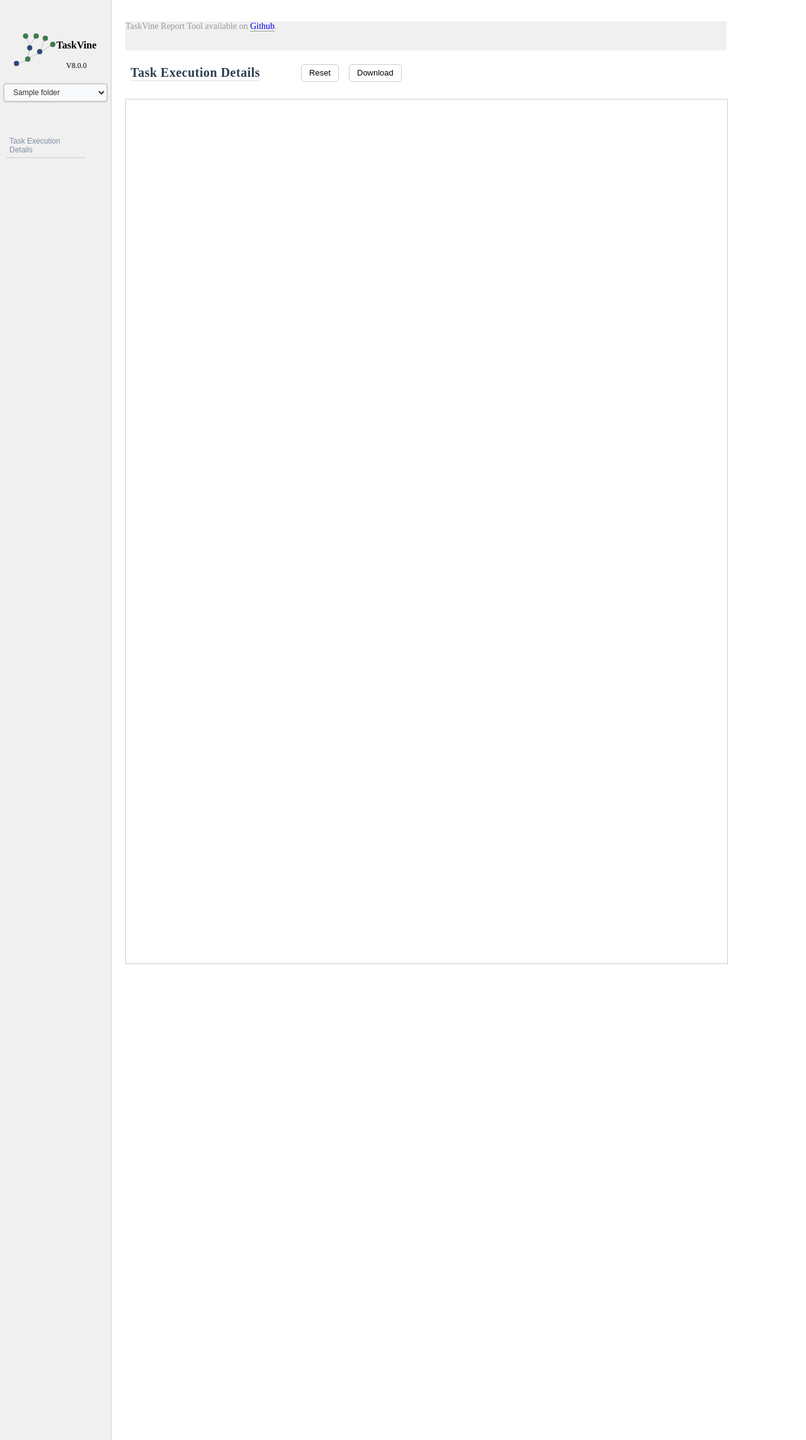
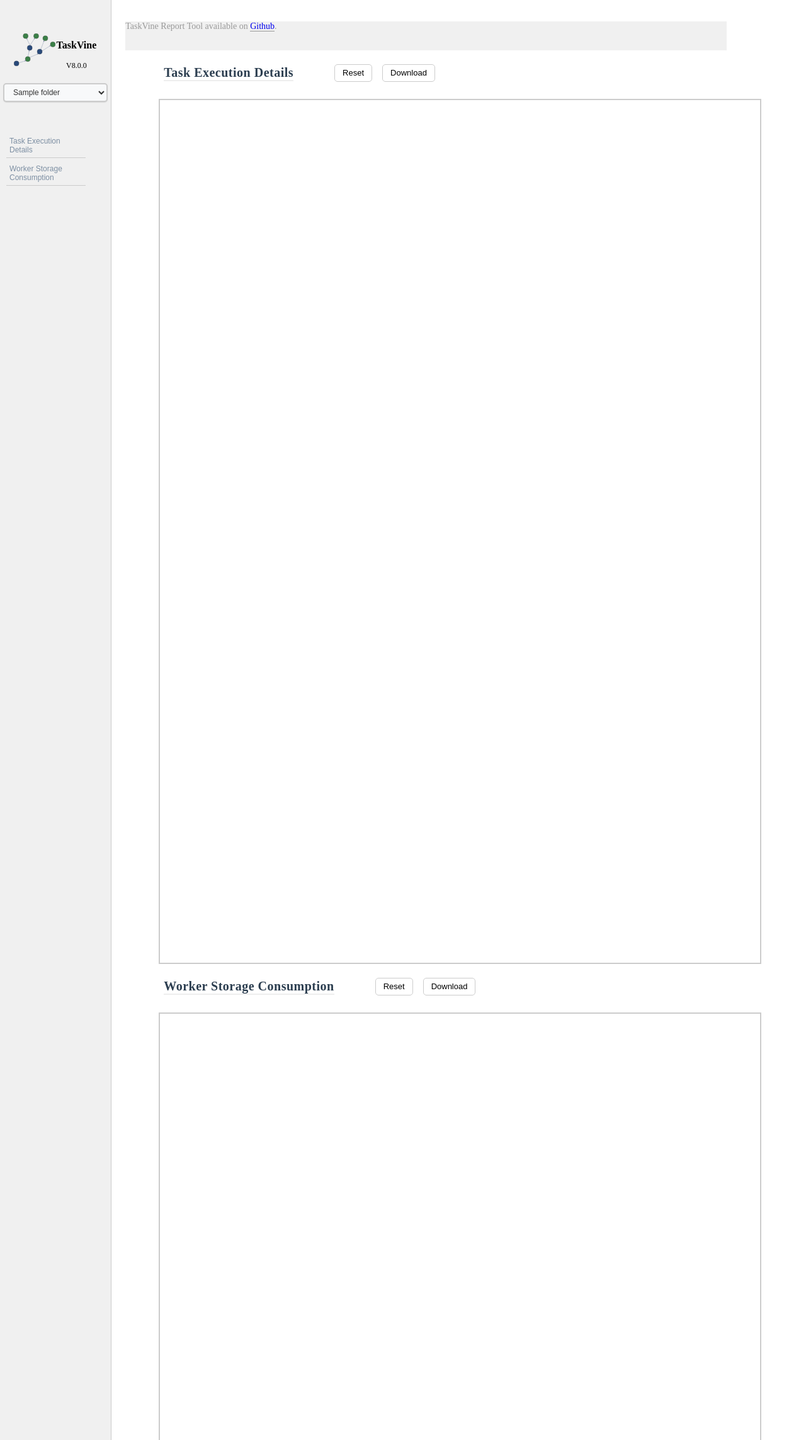
Before and after one commit to cooperative-computing-lab/taskvine-report-tool, a Flask app: template templates/index.html in a window 1280 px wide. Shown: the whole page at 63% size. Run offline with Flask 3, Linux system fonts and the light colour scheme; the template is opened without the code that fills it: most values are stand-ins (such as "Sample title", 1, 10 or a date in 2020); data that the repository does not hold is empty; some libraries are stand-ins or nearby versions.

Commit message:
update zoom up

```diff
--- a/app.py
+++ b/app.py
@@ -1,6 +1,6 @@
 from routes.runtime_template import runtime_template_bp
 from routes.subgraphs import subgraphs_bp
-from routes.storage_consumption import storage_consumption_bp
+from routes.worker_storage_consumption import worker_storage_consumption_bp
 from routes.file_transfers import file_transfers_bp
 from routes.file_sizes import file_sizes_bp
 from routes.file_replicas import file_replicas_bp
@@ -55,7 +55,7 @@ app.register_blueprint(file_sizes_bp)
 app.register_blueprint(file_transfers_bp)
 
 # storage
-app.register_blueprint(storage_consumption_bp)
+app.register_blueprint(worker_storage_consumption_bp)
 
 # subgraphs
 app.register_blueprint(subgraphs_bp)
--- a/routes/runtime_state.py
+++ b/routes/runtime_state.py
@@ -17,7 +17,7 @@ SERVICE_API_LISTS = [
     'task-execution-details',
     'task-execution-time',
     'task-concurrency',
-    'storage-consumption',
+    'worker-storage-consumption',
     'file-transfers',
     'file-sizes',
     'file-replicas',
--- a/static/css/report.css
+++ b/static/css/report.css
@@ -12,7 +12,6 @@ body h2 {
     font-size: 5rem;
 }
 
-
 /* the 'header' of datatables */
 .dt-layout-row {
     padding-top: 10px;
@@ -20,15 +19,43 @@ body h2 {
 
 /* Containers */
 .container-alpha {
-    width: 90%;
+    width: 100%;
     height: 60vh;
     min-width: 500px;
     min-height: 200px;
     overflow: auto;
-    display: inline-block;
-    justify-content: center;
-    align-items: center;
     border: 1px solid #ccc;
+    padding: 0;
+    margin: 0;
+    box-sizing: border-box;
+    position: relative;
+}
+
+/* Safari/Chrome overlay-style scrollbar */
+.container-alpha::-webkit-scrollbar {
+    width: 4px;
+    height: 4px;
+}
+.container-alpha::-webkit-scrollbar-track {
+    background: transparent;
+}
+.container-alpha::-webkit-scrollbar-thumb {
+    background-color: rgba(0, 0, 0, 0.2);
+    border-radius: 10px;
+}
+/* Firefox */
+.container-alpha {
+    scrollbar-width: thin;
+}
+
+svg {
+    display: block;
+    margin: 0;
+    padding: 0;
+    border: none;
+    max-width: none;
+    max-height: none;
+    box-sizing: content-box;
 }
 
 
@@ -52,67 +79,6 @@ body h2 {
     font-size: 4rem;
     color: #C32929;
     visibility: hidden;
-}
-
-/* Text Description */
-.text-description {
-    font-size: 4rem;
-    width: 90%;
-    height: auto;
-}
-
-.formatted-json {
-    line-height: 6rem;
-}
-
-/* Execution Details svg */
-#task-execution-details {
-    width: 100%;
-    height: 100%;
-}
-
-/* Label */
-.report-label-container {
-    position: relative;
-    display: inline-block;
-    justify-content: center;
-    padding-right: 2rem;
-    align-items: center;
-    height: 100%;
-    font-size: 3rem;
-    font-family: 'Open Sans', sans-serif;
-}
-
-/* Input Box */
-.report-input-box {
-    width: 35rem;
-    padding: 8px 6px;
-    font-size: 3rem;
-    border: 1px solid #ccc;
-    border-radius: 5px;
-    transition: all 0.3s ease;
-}
-
-/* Selector */
-.report-selector {
-    padding: 8px 16px;
-    margin-right: 10px;
-    border: 1px solid #ccc;
-    border-radius: 5px;
-    transition: all 0.3s ease;
-    font-size: 3rem;
-    font-family: Arial, sans-serif;
-    background-color: #ffffff;
-    font-weight: normal;
-}
-
-.report-input-box:focus,
-.report-selector:focus{
-    border-color: #66afe9;
-    box-shadow: 0 0 5px rgba(102, 175, 233, 0.6);
-    padding: 8px 16px;
-    margin-right: 10px;
-    font-size: 3rem;
 }
 
 /* Button */
@@ -142,125 +108,51 @@ body h2 {
     background: linear-gradient(to right, #cccccc, #d4d4d4);
 }
 
-/* Tool Box*/
-.report-toolbox {
-    display: flex;
+.section {
+
     flex-direction: column;
-    gap: 10px;
-    margin-bottom: 15px;
+    width: 90%;
+    margin: 0 auto;
 }
 
-/* Preface Area */
-.preface {
-    width: 90%;
-    min-width: 500px;
-    max-height: 40vh;
-    font-size: 3.5rem;
-    background-color: #f3f3f3;
+.section-header {
+    display: flex;
+    align-items: center;
+    gap: 15px;
+    margin-bottom: 5px;
+    padding: 0 8px;
+    height: 18rem;
+    flex: 0 0 auto;
 }
 
-
-/* Legend */
-.legend-table-container {
-    width: 90%;
-    min-width: 500px;
-    max-height: 40vh;
-    font-size: 3.5rem;
-    overflow: auto;
-    margin-bottom: 2rem;
-}
-.legend-table {
-    width: 90%;
-    border-collapse: collapse;
-    font-size: 3.5rem;
-}
-.legend-table tr {
-    height: 3rem;
-}
-.legend-table th {
-    padding: 0;
-    width: 6%;
-    text-align: center;
-    vertical-align: middle;
-}
-.legend-table td {
-    width: auto;
-    text-align: left;
+.section-title {
+    font-size: 5rem;
+    font-weight: 600;
+    color: #2c3e50;
+    letter-spacing: 0.5px;
+    border-bottom: 2px solid #eee;
+    white-space: nowrap;
+    height: 6rem;
+    line-height: 6rem;
 }
 
-/* Analyze Area */
-
-#critical-path-info-div {
-    width: 100%;
-    min-width: 500px;
-    white-space: nowrap;
-    font-size: 3.5rem;
-    padding: 0px 0px 0px 0px;
-    display: none;
-    position: relative;
+.section-buttons {
+    display: flex;
+    gap: 8px;
+    margin-left: 50px;
 }
 
-#critical-path-container {
-    overflow: hidden;
-    font-size: 3.5rem;
-    max-height: 8vh;
+.section-content {
+    width: 100%;
+    height: 100%;
+    overflow: auto;
     border: 1px solid #ccc;
-    margin-top: 2rem;
-    width: 90%;
-    margin-bottom: 2rem;
 }
 
-#analyze-task-display-details {
-    white-space: nowrap;
-    font-size: 3.5rem;
-    padding: 10px 0px;
-    display: none;
-    margin: 2rem 0rem;
-}
-
-
-#analyze-task-display-task-information {
-    width: 90%;
-    display: block;
-    overflow: auto;
-}
-
-#analyze-task-display-input-files {
+.section-legend,
+.section-controls {
+    flex: 0 0 auto;
     width: 100%;
-}
-
-
-/* MANAGER info part, not hidden */
-#manager-info-container {
-    width: 90%;
-    min-width: 500px;
-    max-height: 50vh;
-    white-space: nowrap;
-    font-size: 3.5rem;
-    padding: 0px 0px 0px 0px;
-    display: flex;
-    position: relative;
-}
-
-#manager-description-container {
-    position: relative;
-    overflow: hidden;
-}
-
-#manager-description-table {
-    width: 100%;
-    max-width: 600px;
-    margin: 20px auto;
-    border-collapse: collapse;
-}
-#manager-description-table th,
-#manager-description-table td {
-    border-bottom: 1px solid #ddd;
-    padding: 8px;
-    text-align: left;
-}
-#manager-description-table th {
-    width: 50%;
 }
 
 
@@ -322,7 +214,6 @@ table.dataTable thead th {
     border-bottom: 1px solid #999999;
 }
 
-/* Task Type Checkboxes */
 .legend-flex-container {
     display: flex;
     flex-wrap: wrap;
@@ -383,16 +274,16 @@ table.dataTable thead th {
     background-color: #f5f5f5;
 }
 
+.legend-item.checked .legend-color {
+    border-color: #666;
+    background-color: var(--color);
+}
+
 .legend-color {
     width: 14px;
     height: 14px;
     border-radius: 2px;
     border: 1px solid #ccc;
-}
-
-.legend-item.checked .legend-color {
-    border-color: #666;
-    background-color: var(--color);
 }
 
 .legend-item span {
@@ -451,33 +342,6 @@ table.dataTable thead th {
     background-color: #ddd;
 }
 
-/* Section Headers - unified style for all major section titles */
-.section-header {
-    display: flex;
-    align-items: center;
-    gap: 15px;
-    margin-bottom: 5px;
-    padding: 0 8px;
-    height: 18rem;
-}
-
-.section-title {
-    font-size: 5rem;
-    font-weight: 600;
-    color: #2c3e50;
-    letter-spacing: 0.5px;
-    border-bottom: 2px solid #eee;
-    white-space: nowrap;
-    height: 6rem;
-    line-height: 6rem;
-}
-
-.section-buttons {
-    display: flex;
-    gap: 8px;
-    margin-left: 50px;
-}
-
 /* Control groups in toolbox */
 .control-group {
     display: flex;
--- a/static/js/main.js
+++ b/static/js/main.js
@@ -55,6 +55,8 @@ document.addEventListener('DOMContentLoaded', () => {
                 module.initDownloadButton();
                 module.initResizeHandler();
                 module.plot();
+                module.initZoomTrackingAfterRender();
+                module.setupZoomAndScroll();
             });
         });
     });
--- a/static/js/modules/base.js
+++ b/static/js/modules/base.js
@@ -125,70 +125,80 @@ export class BaseModule {
     }
 
     clearSVG() {
-        this.svgElement.selectAll('*').remove();
+        while (this.svgNode.firstChild) {
+            this.svgNode.removeChild(this.svgNode.firstChild);
+        }
+
+        this.svgNode.removeAttribute('width');
+        this.svgNode.removeAttribute('height');
+
+        this.svgNode.style.width = '';
+        this.svgNode.style.height = '';
     }
 
     fetchData() {}
 
     plot() {}
 
+    initZoomTrackingAfterRender() {
+        const scrollbarAllowance = 4;
+        this.originalWidth = Math.floor(this.svgContainer.clientWidth - scrollbarAllowance);
+        this.originalHeight = Math.floor(this.svgContainer.clientHeight - scrollbarAllowance);
+
+        this.svgNode.style.width = `${this.originalWidth}px`;
+        this.svgNode.style.height = `${this.originalHeight}px`;
+
+        this.currentWidth = this.originalWidth;
+        this.currentHeight = this.originalHeight;
+    }
+
     setupZoomAndScroll() {
-        // store the initial width and height of the SVG.
-        let initialWidth = this.svgNode.getBoundingClientRect().width;
-        let initialHeight = this.svgNode.getBoundingClientRect().height;
+        this.svgNode.removeAttribute('width');
+        this.svgNode.removeAttribute('height');
 
-        // define the maximum and minimum zoom scales.
-        const maxWidth = initialWidth * 64;
-        const maxHeight = initialHeight * 64;
-        const minWidth = initialWidth * 0.95;
-        const minHeight = initialHeight * 0.95;
+        this.svgContainer.addEventListener('wheel', (event) => {
+            if (event.ctrlKey) {
+                event.preventDefault();
 
-        this.svgContainer.addEventListener('wheel', function(event) {
-            if (event.ctrlKey) { // check if the ctrl key is pressed during scroll.
-                event.preventDefault(); // prevent the default scroll behavior.
+                const zoomFactor = event.deltaY < 0 ? 1.1 : 0.9;
+                let newWidth = this.currentWidth * zoomFactor;
+                let newHeight = this.currentHeight * zoomFactor;
 
-                const zoomFactor = event.deltaY < 0 ? 1.1 : 0.9; // determine the zoom direction.
-                let newWidth = initialWidth * zoomFactor; // calculate the new width based on the zoom factor.
-                let newHeight = initialHeight * zoomFactor; // calculate the new height based on the zoom factor.
-
-                // check if the new dimensions exceed the zoom limits.
-                if ((newWidth >= maxWidth && zoomFactor > 1) || (newWidth <= minWidth && zoomFactor < 1) ||
-                    (newHeight >= maxHeight && zoomFactor > 1) || (newHeight <= minHeight && zoomFactor < 1)) {
-                    return; // if the new dimensions are outside the limits, exit the function.
+                if (zoomFactor < 1 && (this.currentWidth <= this.originalWidth || this.currentHeight <= this.originalHeight)) {
+                    return;
                 }
 
-                // calculate the mouse position relative to the SVG content before scaling.
-                const rect = this.svgElement.getBoundingClientRect(); // get the current size and position of the SVG.
-                const mouseX = event.clientX - rect.left; // mouse X position within the SVG.
-                const mouseY = event.clientY - rect.top; // mouse Y position within the SVG.
+                if (newWidth <= this.originalWidth || newHeight <= this.originalHeight) {
+                    newWidth = this.originalWidth;
+                    newHeight = this.originalHeight;
+                }
 
-                // determine the mouse position as a fraction of the SVG's width and height.
+                const rect = this.svgNode.getBoundingClientRect();
+                const mouseX = event.clientX - rect.left;
+                const mouseY = event.clientY - rect.top;
                 const scaleX = mouseX / rect.width;
                 const scaleY = mouseY / rect.height;
 
-                // apply the new dimensions to the SVG element.
-                this.svgElement.style.width = `${newWidth}px`;
-                this.svgElement.style.height = `${newHeight}px`;
+                this.svgNode.style.width = `${Math.round(newWidth)}px`;
+                this.svgNode.style.height = `${Math.round(newHeight)}px`;
 
-                // after scaling, calculate where the mouse position would be relative to the new size.
-                const newRect = this.svgElement.getBoundingClientRect(); // get the new size and position of the SVG.
+                const newRect = this.svgNode.getBoundingClientRect();
                 const targetX = scaleX * newRect.width;
                 const targetY = scaleY * newRect.height;
 
-                // calculate the scroll offsets needed to keep the mouse-over point visually static.
                 const offsetX = targetX - mouseX;
                 const offsetY = targetY - mouseY;
 
-                // adjust the scroll position of the container to compensate for the scaling.
                 this.svgContainer.scrollLeft += offsetX;
                 this.svgContainer.scrollTop += offsetY;
 
-                // update the initial dimensions for the next scaling operation.
-                initialWidth = newWidth;
-                initialHeight = newHeight;
+                this.currentWidth = newRect.width;
+                this.currentHeight = newRect.height;
+
             }
         });
     }
+
 
     setTopDomain(domain) {
         this.topDomain = domain;
@@ -365,11 +375,6 @@ export class BaseModule {
     /* plot all axes */
     plotAxes() {
         this.clearSVG();
-
-        /* setup zoom and scroll */
-        this.svgElement.style('width', '100%');
-        this.svgElement.style('height', '100%');
-        this.setupZoomAndScroll();
 
         /* create the scales */
         this.createScales();
@@ -566,9 +571,6 @@ export class BaseModule {
     }
 
     initResetButton() {
-        this.svgNode.setAttribute('width', '100%');
-        this.svgNode.setAttribute('height', '100%');
-
         if (this._boundPlot) {
             this.resetButton.removeEventListener('click', this._boundPlot);
         }
--- a/static/js/modules/configs.js
+++ b/static/js/modules/configs.js
@@ -1,13 +1,16 @@
 import { TaskExecutionDetailsModule } from './task_execution_details.js';
+import { WorkerStorageConsumptionModule } from './worker_storage_consumption.js';
 // import other modules here...
 
 export const moduleClasses = {
     'task-execution-details': TaskExecutionDetailsModule,
+    'worker-storage-consumption': WorkerStorageConsumptionModule,
     // 'task-response-time': TaskResponseTimeModule,
     // ...
 };
 
 export const moduleConfigs = [
     { id: 'task-execution-details', title: 'Task Execution Details', api_url: '/api/task-execution-details' },
+    { id: 'worker-storage-consumption', title: 'Worker Storage Consumption', api_url: '/api/worker-storage-consumption' },
     // ...
 ];
--- /dev/null
+++ b/static/js/modules/worker_storage_consumption.js
@@ -0,0 +1,186 @@
+import { BaseModule } from './base.js';
+
+export class WorkerStorageConsumptionModule extends BaseModule {
+    constructor(id, title, api_url) {
+        super(id, title, api_url);
+
+        this.setBottomScaleType('linear');
+        this.setLeftScaleType('linear');
+
+        this.setBottomFormatter(d => `${d3.format('.2f')(d)} s`);
+        this.setLeftFormatter(d => `${d3.format('.2f')(d)} ${this.data?.file_size_unit || 'MB'}`);
+    }
+
+    async fetchData() {
+        this.clearSVG();
+
+        const response = await fetch(this.api_url);
+        const data = await response.json();
+
+        if (!data) {
+            return;
+        }
+
+        this.data = data;
+
+        this.setBottomDomain(data.x_domain);
+        this.setLeftDomain(data.y_domain);
+        this.setBottomTickValues(data.x_tick_values);
+        this.setLeftTickValues(data.y_tick_values);
+    }
+
+    _getLegendColor(workerId) {
+        const index = Object.keys(this.data['storage_data']).indexOf(workerId);
+        return d3.schemeCategory10[index % 10];
+    }
+
+    initLegend() {
+        if (!this.legendContainer) return;
+
+        this.legendContainer.innerHTML = '';
+        const flexContainer = document.createElement('div');
+        flexContainer.className = 'legend-flex-container';
+        this.legendContainer.appendChild(flexContainer);
+
+        const groupDiv = document.createElement('div');
+        groupDiv.className = 'legend-group';
+
+        const titleDiv = document.createElement('div');
+        titleDiv.className = 'legend-group-title-container';
+        const title = document.createElement('div');
+        title.className = 'legend-group-title';
+        title.textContent = 'Worker Storage Consumption';
+        titleDiv.appendChild(title);
+        groupDiv.appendChild(titleDiv);
+
+        Object.entries(this.data['storage_data']).forEach(([workerId, points]) => {
+            const legendItem = document.createElement('div');
+            legendItem.className = 'legend-item checked';
+
+            const checkbox = document.createElement('input');
+            checkbox.type = 'checkbox';
+            checkbox.id = `${workerId}-checkbox`;
+            checkbox.checked = true;
+            checkbox.style.display = 'none';
+
+            const colorBox = document.createElement('div');
+            colorBox.className = 'legend-color';
+            colorBox.style.setProperty('--color', this._getLegendColor(workerId));
+
+            const label = document.createElement('span');
+            label.textContent = workerId;
+
+            legendItem.appendChild(checkbox);
+            legendItem.appendChild(colorBox);
+            legendItem.appendChild(label);
+
+            legendItem.addEventListener('click', () => {
+                checkbox.checked = !checkbox.checked;
+                legendItem.classList.toggle('checked');
+                this.plot();
+            });
+
+            groupDiv.appendChild(legendItem);
+        });
+
+        flexContainer.appendChild(groupDiv);
+    }
+
+    _isWorkerChecked(workerId) {
+        const checkbox = document.getElementById(`${workerId}-checkbox`);
+        return checkbox && checkbox.checked;
+    }
+
+    _plotWorkerLine(svg, workerId, points) {
+        if (!this._isWorkerChecked(workerId)) return;
+
+        const validPoints = points.filter(p =>
+            !isNaN(p[0]) && !isNaN(p[1]) &&
+            p[0] >= this.bottomDomain[0] && p[0] <= this.bottomDomain[1] &&
+            p[1] >= this.leftDomain[0] && p[1] <= this.leftDomain[1]
+        );
+
+        if (validPoints.length === 0) return;
+
+        const color = this._getLegendColor(workerId);
+        const safeWorkerId = workerId.replace(/[.:]/g, '\\$&');
+        const workerResource = this.data['worker_resources']?.[workerId] || {};
+
+        const line = d3.line()
+            .x(d => this.bottomScale(d[0]))
+            .y(d => this.leftScale(d[1]))
+            .defined(d => !isNaN(d[0]) && !isNaN(d[1]) && d[1] >= 0)
+            .curve(d3.curveStepAfter);
+
+        svg.append('path')
+            .datum(validPoints)
+            .attr('fill', 'none')
+            .attr('stroke', color)
+            .attr('stroke-width', 0.8)
+            .attr('class', `worker-line worker-${safeWorkerId}`)
+            .attr('d', line)
+            .on('mouseover', (event) => {
+                d3.select(event.currentTarget)
+                    .attr('stroke', this.highlightColor)
+                    .attr('stroke-width', 3)
+                    .raise();
+
+                svg.selectAll('.worker-line')
+                    .filter(function() {
+                        return !this.classList.contains(`worker-${safeWorkerId}`);
+                    })
+                    .attr('stroke', '#ddd')
+                    .attr('stroke-width', 0.8);
+
+                let lastNonZeroIndex = points.length - 1;
+                while (lastNonZeroIndex >= 0 && points[lastNonZeroIndex][1] === 0) {
+                    lastNonZeroIndex--;
+                }
+                const currentValue = (lastNonZeroIndex >= 0 ? points[lastNonZeroIndex][1] : 0).toFixed(2);
+
+                const tooltip = document.getElementById('vine-tooltip');
+                tooltip.style.visibility = 'visible';
+                tooltip.innerHTML = `
+                    Worker: ${workerId}<br>
+                    Current Usage: ${currentValue} ${this.data['file_size_unit']}<br>
+                    Cores: ${workerResource.cores || 'N/A'}<br>
+                    Memory: ${workerResource.memory_mb ? this._formatSize(workerResource.memory_mb, 'MB') : 'N/A'}<br>
+                    Disk: ${workerResource.disk_mb ? this._formatSize(workerResource.disk_mb, 'MB') : 'N/A'}<br>
+                    ${workerResource.gpus ? `GPUs: ${workerResource.gpus}<br>` : ''}
+                `;
+                tooltip.style.top = (event.pageY - 15) + 'px';
+                tooltip.style.left = (event.pageX + 10) + 'px';
+            })
+            .on('mouseout', (event) => {
+                d3.select(event.currentTarget)
+                    .attr('stroke', color)
+                    .attr('stroke-width', 0.8);
+
+                svg.selectAll('.worker-line')
+                    .attr('stroke', (d, i) => this._getLegendColor(Object.keys(this.data['storage_data'])[i]))
+                    .attr('stroke-width', 0.8);
+
+                const tooltip = document.getElementById('vine-tooltip');
+                tooltip.style.visibility = 'hidden';
+            });
+    }
+
+    _formatSize(size, unit) {
+        if (size >= 1024 && unit === 'MB') {
+            return `${(size/1024).toFixed(2)} GB`;
+        }
+        return `${size.toFixed(2)} ${unit}`;
+    }
+
+    plot() {
+        if (!this.data || !this.data['storage_data']) return;
+
+        this.clearSVG();
+
+        const svg = this.plotAxes();
+
+        Object.entries(this.data['storage_data']).forEach(([workerId, points]) => {
+            this._plotWorkerLine(svg, workerId, points);
+        });
+    }
+}
--- a/templates/index.html
+++ b/templates/index.html
@@ -47,8 +47,6 @@
     -->
 
     <!-- modules -->
-    <script src="{{ url_for('static', filename='js/task_execution_details.js') }}" type="module"></script>
-    <script src="{{ url_for('static', filename='js/modules/task_execution_details.js') }}" type="module"></script>
     <script src="{{ url_for('static', filename='js/modules/base.js') }}" type="module"></script>
     <script src="{{ url_for('static', filename='js/modules/configs.js') }}" type="module"></script>
     <script src="{{ url_for('static', filename='js/modules/log_manager.js') }}" type="module"></script>
@@ -88,12 +86,12 @@
 
     <div id="content">
         <!-- handled in module_definitions.js -->
-
         <div class="footnote">
             <p>
                 TaskVine Report Tool available on <a href="https://github.com/cooperative-computing-lab/taskvine-report-tool.git" target="_blank">Github</a>.
             </p>
         </div>
     </div>
+
 </body>
 </html>
```
Also changed, not shown: routes/worker_storage_consumption.py (renamed from routes/storage_consumption.py, +38 -53 lines), static/js/module_definitions.js (+5 -5 lines).
